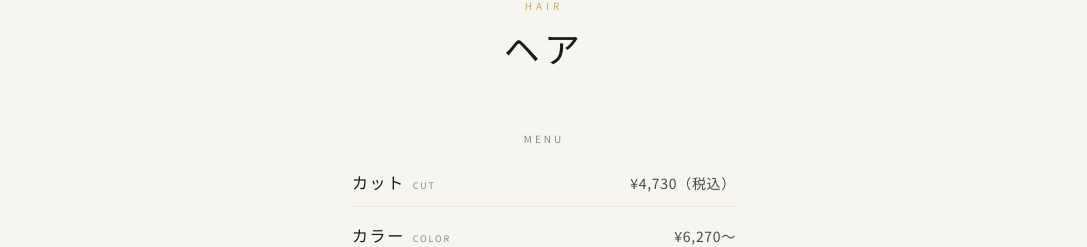
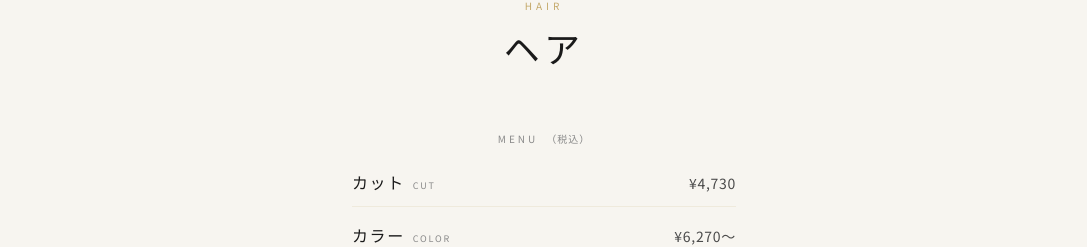
Before and after one commit to kitokazu/home-hair-coffee, a Next.js app: page / in a window 1280 px wide. Shown: the part 2295-2542 px from the top of the page, without its empty margins (96-1183 px from the left). Built offline with nearby package versions, Linux system fonts and the light colour scheme.

Commit message:
changed arm website and coffee section

```diff
--- a/src/components/CoffeeSection.tsx
+++ b/src/components/CoffeeSection.tsx
@@ -25,7 +25,7 @@ const features = [
   {
     label: "自家焙煎",
     english: "HOME ROASTED",
-    desc: "お店で一つずつ、手作業で焙煎しています",
+    desc: "欠損豆、カビ豆等を取り除いて丁寧に焙煎しています",
   },
   {
     label: "新鮮な豆",
@@ -93,7 +93,7 @@ export default function CoffeeSection() {
             </div>
             <div className="mt-6 text-center">
               <a
-                href="https://rms.or.jp/about.shtml"
+                href="https://rms.or.jp/index.shtml"
                 target="_blank"
                 rel="noopener noreferrer"
                 className="inline-block text-[11px] tracking-[0.2em] text-kraft-dark/70 underline underline-offset-4 transition-colors hover:text-kraft-dark"
--- a/src/components/HairSection.tsx
+++ b/src/components/HairSection.tsx
@@ -30,7 +30,7 @@ function FadeIn({
 }
 
 const services = [
-  { name: "カット", desc: "CUT", price: "¥4,730（税込）" },
+  { name: "カット", desc: "CUT", price: "¥4,730" },
   { name: "カラー", desc: "COLOR", price: "¥6,270〜" },
   { name: "パーマ", desc: "PERM", price: "¥10,450〜" },
   { name: "トリートメント", desc: "TREATMENT", price: "¥2,200" },
@@ -70,7 +70,7 @@ export default function HairSection() {
         <FadeIn delay={0.15}>
           <div className="mx-auto mt-14 max-w-sm md:mt-16">
             <p className="mb-6 text-center text-[10px] tracking-[0.3em] text-ink-muted">
-              MENU
+              MENU<span className="ml-2 tracking-[0.1em]">（税込）</span>
             </p>
             <div className="space-y-4">
               {services.map((s) => (
```
